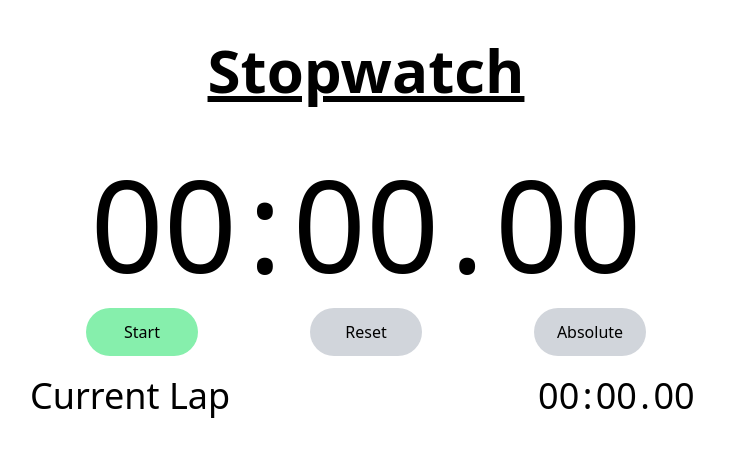
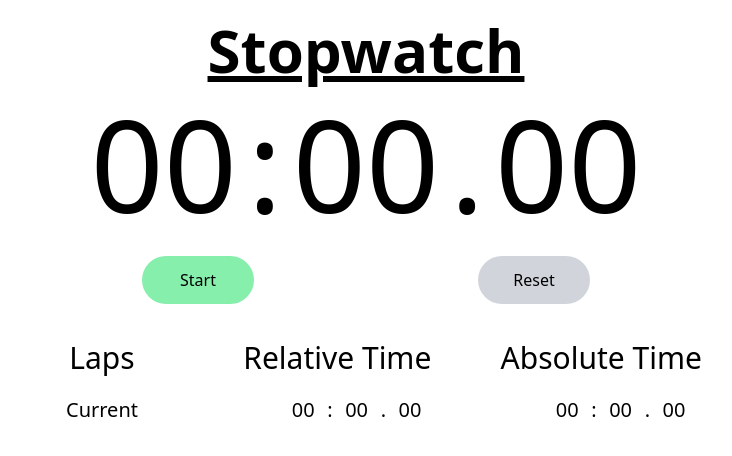
Before and after one commit to Shopify/eng-intern-assessment-react, a React app: page / in a window 1280 px wide. Shown: the top 456 px of the page, without its empty margins (274-1006 px from the left). Built offline with nearby package versions, Linux system fonts and the light colour scheme.

Commit message:
refactored LapList to display relative and absolute laps silumtaneously

```diff
--- /dev/null
+++ b/src/components/Lap.tsx
@@ -0,0 +1,43 @@
+import React from "react";
+
+import { getTimeBreakdown } from "../utils";
+
+interface LapProps {
+  totalLapTime: number;
+  relativeLapTime: number;
+  index?: number;
+}
+
+const Lap: React.FC<LapProps> = ({
+  totalLapTime: totalLapTime,
+  relativeLapTime,
+  index,
+}) => {
+  const totalLapTimeBreakdown = getTimeBreakdown(totalLapTime);
+  const relativeLapTimeBreakdown = getTimeBreakdown(relativeLapTime);
+  return (
+    <div className="flex justify-between text-xl items-center">
+      <div className=" min-w-36 ">{index ? `${index}` : "Current"}</div>
+      <div className="flex justify-center text-xl py-5 -space-x-1 ">
+        <div className=" min-w-14">{`${relativeLapTimeBreakdown.minutes}`}</div>
+        <div>:</div>
+        <div className=" min-w-14">{`${relativeLapTimeBreakdown.seconds}`}</div>
+        <div>.</div>
+        <div className="min-w-14">
+          {`${relativeLapTimeBreakdown.milliseconds.slice(0, 2)}`}
+        </div>
+      </div>
+      <div className="flex justify-center text-xl py-5 -space-x-1 ">
+        <div className=" min-w-14">{`${totalLapTimeBreakdown.minutes}`}</div>
+        <div>:</div>
+        <div className=" min-w-14">{`${totalLapTimeBreakdown.seconds}`}</div>
+        <div>.</div>
+        <div className="min-w-14">
+          {`${totalLapTimeBreakdown.milliseconds.slice(0, 2)}`}
+        </div>
+      </div>
+    </div>
+  );
+};
+
+export default Lap;
--- a/src/components/LapList.tsx
+++ b/src/components/LapList.tsx
@@ -1,31 +1,16 @@
 import React from "react";
 
-import LapTime from "./LapTime";
-
-export type LapViews = "absolute" | "relative";
+import Lap from "./Lap";
 
 interface LapListProps {
   lapTimes: number[];
-  viewType: LapViews;
 }
 
-const AbsoluteLapList: React.FC<{ lapTimes: number[] }> = ({ lapTimes }) => (
-  <>
-    {lapTimes.map((lapTime, index) => {
-      return (
-        <li key={`${lapTime}-${index}`}>
-          <LapTime lapTime={lapTime} index={lapTimes.length - index} />
-        </li>
-      );
-    })}
-  </>
-);
-
-const RelativeLapList: React.FC<{ lapTimes: number[] }> = ({ lapTimes }) => {
-  const relativeLapTimes = lapTimes.map((lapTime, index) => {
+const LapList: React.FC<LapListProps> = ({ lapTimes: totalLapTimes }) => {
+  const relativeLapTimes = totalLapTimes.map((lapTime, index) => {
     let prevLapTime = 0;
-    if (index < lapTimes.length - 1) {
-      prevLapTime = lapTimes[index + 1];
+    if (index < totalLapTimes.length - 1) {
+      prevLapTime = totalLapTimes[index + 1];
     }
     return lapTime - prevLapTime;
   });
@@ -36,37 +21,37 @@ const RelativeLapList: React.FC<{ lapTimes: number[] }> = ({ lapTimes }) => {
     bestTime = Math.min(...relativeLapTimes);
     worstTime = Math.max(...relativeLapTimes);
   }
-
   return (
     <>
-      {relativeLapTimes.map((lapTime, index) => (
+      <ol>
+        {totalLapTimes.map((totalLapTime, index) => {
+          let prevLapTime = 0;
+          if (index < totalLapTimes.length - 1) {
+            prevLapTime = totalLapTimes[index + 1];
+          }
+          const relativeLapTime = totalLapTime - prevLapTime;
+          return (
             <li
-          key={`${lapTime}-${index}`}
+              key={`${totalLapTime}-${index}`}
               className={
-            lapTime === bestTime
+                relativeLapTime === bestTime
                   ? " text-green-600"
-              : lapTime === worstTime
+                  : relativeLapTime === worstTime
                   ? " text-red-500"
                   : ""
               }
             >
-          <LapTime lapTime={lapTime} index={relativeLapTimes.length - index} />
+              <Lap
+                totalLapTime={totalLapTime}
+                relativeLapTime={relativeLapTime}
+                index={totalLapTimes.length - index}
+              />
             </li>
-      ))}
+          );
+        })}
+      </ol>
     </>
   );
 };
 
-const LapList: React.FC<LapListProps> = ({ lapTimes, viewType }) => {
-  return (
-    <ol>
-      {viewType === "absolute" ? (
-        <AbsoluteLapList lapTimes={lapTimes} />
-      ) : (
-        <RelativeLapList lapTimes={lapTimes} />
-      )}
-    </ol>
-  );
-};
-
 export default LapList;
--- a/src/components/LapTime.tsx
+++ /dev/null
@@ -1,30 +0,0 @@
-import React from "react";
-
-import { getTimeBreakdown } from "../utils";
-
-interface LapTimeProps {
-  lapTime: number;
-  index?: number;
-}
-
-const LapTime: React.FC<LapTimeProps> = ({ lapTime, index }) => {
-  const timeBreakdown = getTimeBreakdown(lapTime);
-  return (
-    <div className="flex justify-between text-4xl items-center">
-      <div>{index ? `Lap ${index}` : "Current Lap"}</div>
-      {}
-      <div className="flex justify-center text-4xl py-5 -space-x-1">
-        <div className=" min-w-14">{`${timeBreakdown.minutes}`}</div>
-        <div>:</div>
-        <div className=" min-w-14">{`${timeBreakdown.seconds}`}</div>
-        <div>.</div>
-        <div className="min-w-14">{`${timeBreakdown.milliseconds.slice(
-          0,
-          2
-        )}`}</div>
-      </div>
-    </div>
-  );
-};
-
-export default LapTime;
--- a/src/components/StopWatch.tsx
+++ b/src/components/StopWatch.tsx
@@ -1,18 +1,15 @@
 import React, { useState, useEffect } from "react";
 
-import "../styles.css";
-
 import StopWatchButton from "./StopWatchButton";
+import Lap from "./Lap";
+import LapList from "./LapList";
 
 import { getTimeBreakdown } from "../utils";
-import LapList, { LapViews } from "./LapList";
-import LapTime from "./LapTime";
 
 const Stopwatch: React.FC = () => {
   const [totalTime, setTotalTime] = useState<number>(0);
   const [isRunning, setIsRunning] = useState<boolean>(false);
   const [lapTimes, setLapTimes] = useState<number[]>([]);
-  const [lapView, setLapView] = useState<LapViews>("relative");
 
   useEffect(() => {
     let interval: NodeJS.Timeout;
@@ -39,19 +36,18 @@ const Stopwatch: React.FC = () => {
     setLapTimes((prevLaps) => [newLap, ...prevLaps]);
   };
 
-  const toggleLapView = () => {
-    setLapView(lapView === "relative" ? "absolute" : "relative");
-  };
-
   const timeBreakdown = getTimeBreakdown(totalTime);
 
   const currentLapTime =
     lapTimes.length === 0 ? totalTime : totalTime - lapTimes[0];
 
   return (
-    <div className="flex flex-col items-center text-center">
-      <h1 className="text-6xl font-bold underline py-10">Stopwatch</h1>
-      <div className="flex justify-center text-9xl py-5 -space-x-3">
+    <div
+      className="flex flex-col items-center text-center"
+      data-testid="stopwatch"
+    >
+      <h1 className="text-6xl font-bold underline py-5">Stopwatch</h1>
+      <div className="flex justify-center text-9xl pb-7 -space-x-3">
         <div className="min-w-48">{`${timeBreakdown.minutes}`}</div>
         <div>:</div>
         <div className="min-w-48">{`${timeBreakdown.seconds}`}</div>
@@ -82,14 +78,15 @@ const Stopwatch: React.FC = () => {
             <StopWatchButton action="Reset" onClick={handleReset} />
           </>
         )}
-        <StopWatchButton
-          onClick={toggleLapView}
-          action={lapView === "relative" ? "Absolute" : "Relative"}
-        />
       </div>
-      <div className="w-full max-w-2xl">
-        {lapView === "relative" && <LapTime lapTime={currentLapTime} />}
-        <LapList lapTimes={lapTimes} viewType={lapView} />
+      <div className="flex flex-col w-full max-w-2xl my-9">
+        <div className="flex justify-between gap-4 text-3xl">
+          <div className="min-w-36 ">Laps</div>
+          <div className="min-w-36 ">Relative Time</div>
+          <div className="min-w-36 ">Absolute Time</div>
+        </div>
+        <Lap relativeLapTime={currentLapTime} totalLapTime={totalTime} />
+        <LapList lapTimes={lapTimes} />
       </div>
     </div>
   );
```
Lines whose indentation alone changed are shown as unchanged.
